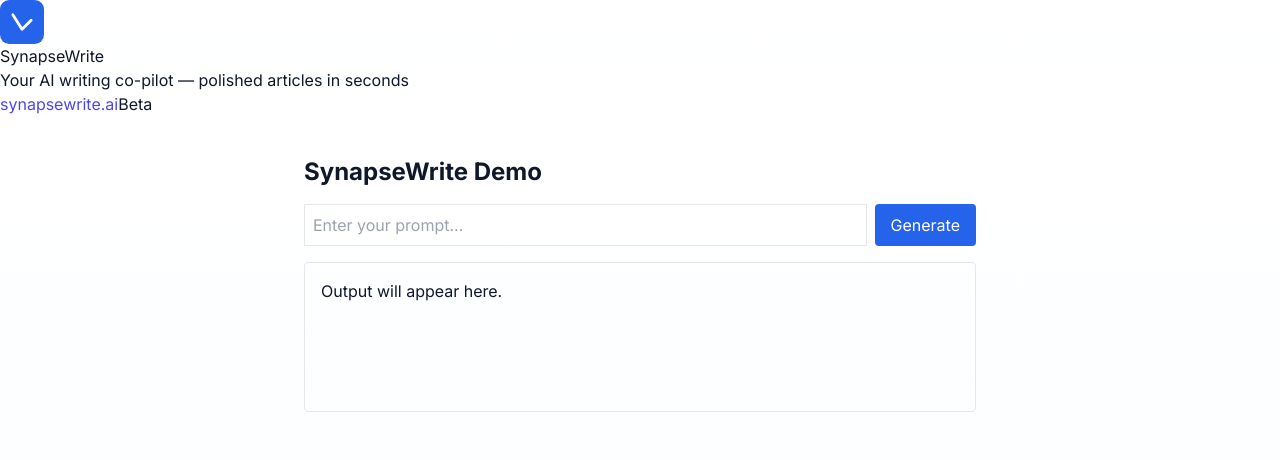
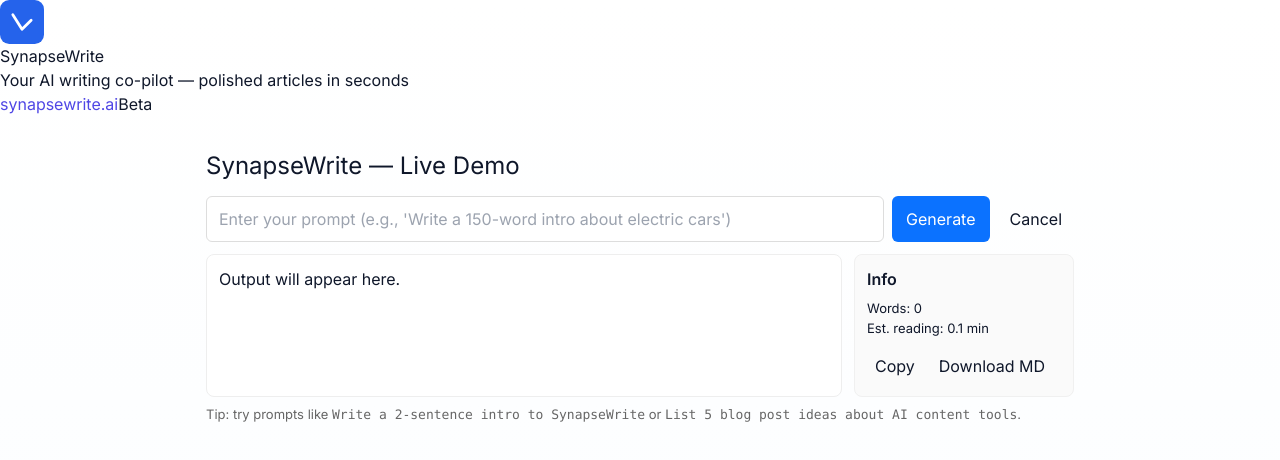
Before and after one commit to inpursuitsol/synapsewrite, a Next.js app: page / in a window 1280 px wide. Shown: the top 460 px of the page. Built offline with nearby package versions, Linux system fonts and the light colour scheme.

Commit message:
Update page.js

```diff
--- a/app/page.js
+++ b/app/page.js
@@ -1,24 +1,60 @@
 "use client";
-import { useState } from "react";
 
-export default function Home() {
+import { useState, useRef } from "react";
+
+/**
+ * Simple streaming UI for /api/stream
+ * - Input prompt
+ * - Streams token-by-token from the API
+ * - Copy to clipboard
+ * - Download as Markdown
+ * - Simple SEO info: word count + est reading time
+ */
+
+export default function Page() {
   const [prompt, setPrompt] = useState("");
   const [output, setOutput] = useState("");
   const [loading, setLoading] = useState(false);
+  const [error, setError] = useState("");
+  const controllerRef = useRef(null);
+
+  function resetState() {
+    setOutput("");
+    setError("");
+    setLoading(false);
+    if (controllerRef.current) {
+      try { controllerRef.current.abort(); } catch {}
+      controllerRef.current = null;
+    }
+  }
 
   async function handleSubmit(e) {
-    e.preventDefault();
-    setOutput("");
+    e?.preventDefault?.();
+    resetState();
+
+    const trimmed = (prompt || "").trim();
+    if (!trimmed) {
+      setError("Please enter a prompt.");
+      return;
+    }
+
     setLoading(true);
+
+    try {
+      // Use AbortController so user can cancel if needed
+      const controller = new AbortController();
+      controllerRef.current = controller;
 
       const res = await fetch("/api/stream", {
         method: "POST",
         headers: { "Content-Type": "application/json" },
-      body: JSON.stringify({ prompt }),
+        body: JSON.stringify({ prompt: trimmed }),
+        signal: controller.signal,
       });
 
-    if (!res.body) {
-      setOutput("No response body");
+      if (!res.ok) {
+        const text = await res.text();
+        setError(`Server error: ${text}`);
         setLoading(false);
         return;
       }
@@ -31,46 +67,125 @@ export default function Home() {
         if (done) break;
         const chunk = decoder.decode(value, { stream: true });
 
-      const lines = chunk.split("\n").filter((line) => line.startsWith("data:"));
+        // The backend sends `data: {...}\n\n` events
+        const lines = chunk.split("\n").filter(Boolean);
         for (const line of lines) {
-        const payload = line.replace("data: ", "").trim();
+          if (!line.startsWith("data:")) continue;
+          const payload = line.replace(/^data:\s*/, "").trim();
           if (payload === "[DONE]") {
             setLoading(false);
+            controllerRef.current = null;
             return;
           }
           try {
-          const data = JSON.parse(payload);
-          if (data.text) {
-            setOutput((prev) => prev + data.text);
+            const parsed = JSON.parse(payload);
+            if (parsed.text) {
+              setOutput((prev) => prev + parsed.text);
+            } else if (parsed.raw) {
+              // optional: include raw payload
+              setOutput((prev) => prev + parsed.raw);
             }
           } catch {
-          // ignore malformed lines
-        }
+            // malformed JSON — append raw payload
+            setOutput((prev) => prev + payload);
           }
         }
       }
 
+      setLoading(false);
+      controllerRef.current = null;
+    } catch (err) {
+      if (err.name === "AbortError") {
+        setError("Request cancelled.");
+      } else {
+        setError(String(err));
+      }
+      setLoading(false);
+      controllerRef.current = null;
+    }
+  }
+
+  function handleCancel() {
+    if (controllerRef.current) {
+      try { controllerRef.current.abort(); } catch {}
+      controllerRef.current = null;
+    }
+    setLoading(false);
+  }
+
+  function handleCopy() {
+    if (!output) return;
+    navigator.clipboard.writeText(output).then(
+      () => alert("Copied to clipboard"),
+      () => alert("Copy failed")
+    );
+  }
+
+  function downloadMarkdown() {
+    if (!output) return;
+    const md = `# Generated by SynapseWrite\n\n${output}\n`;
+    const blob = new Blob([md], { type: "text/markdown" });
+    const url = URL.createObjectURL(blob);
+    const a = document.createElement("a");
+    a.href = url;
+    a.download = "synapsewrite.md";
+    document.body.appendChild(a);
+    a.click();
+    a.remove();
+    URL.revokeObjectURL(url);
+  }
+
+  // Simple SEO-ish helpers
+  function wordCount(text) {
+    if (!text) return 0;
+    return text.trim().split(/\s+/).filter(Boolean).length;
+  }
+  function readingTimeMinutes(text) {
+    const wpm = 200;
+    const minutes = wordCount(text) / wpm;
+    return Math.max(0.1, Math.round(minutes * 10) / 10); // 1 decimal
+  }
+
   return (
-    <main className="max-w-2xl mx-auto py-10">
-      <h1 className="text-2xl font-bold mb-4">SynapseWrite Demo</h1>
-      <form onSubmit={handleSubmit} className="flex gap-2 mb-4">
+    <main style={{ maxWidth: 900, margin: "2rem auto", padding: "0 1rem", fontFamily: "Inter, system-ui, sans-serif" }}>
+      <h1 style={{ fontSize: 24, marginBottom: 12 }}>SynapseWrite — Live Demo</h1>
+
+      <form onSubmit={handleSubmit} style={{ display: "flex", gap: 8, marginBottom: 12 }}>
         <input
-          type="text"
-          className="border p-2 flex-1"
-          placeholder="Enter your prompt..."
           value={prompt}
           onChange={(e) => setPrompt(e.target.value)}
+          placeholder="Enter your prompt (e.g., 'Write a 150-word intro about electric cars')"
+          style={{ flex: 1, padding: "10px 12px", border: "1px solid #ddd", borderRadius: 6 }}
+          disabled={loading}
         />
-        <button
-          type="submit"
-          className="bg-blue-600 text-white px-4 py-2 rounded disabled:opacity-50"
-          disabled={loading}
-        >
+        <button type="submit" style={{ padding: "10px 14px", borderRadius: 6, background: "#0b72ff", color: "white", border: "none" }} disabled={loading}>
           {loading ? "Generating..." : "Generate"}
         </button>
+        <button type="button" onClick={handleCancel} style={{ padding: "10px 12px", borderRadius: 6 }} disabled={!loading}>
+          Cancel
+        </button>
       </form>
-      <div className="border p-4 rounded min-h-[150px] whitespace-pre-wrap">
-        {output || (loading ? "Waiting for response..." : "Output will appear here.")}
+
+      {error && <div style={{ color: "crimson", marginBottom: 12 }}>{error}</div>}
+
+      <div style={{ display: "flex", gap: 12, marginBottom: 8 }}>
+        <div style={{ flex: 1, border: "1px solid #eee", padding: 12, borderRadius: 8, minHeight: 120, whiteSpace: "pre-wrap", background: "#fff" }}>
+          {output || (!loading ? "Output will appear here." : "Waiting for stream...")}
+        </div>
+
+        <div style={{ width: 220, border: "1px solid #f0f0f0", padding: 12, borderRadius: 8, background: "#fafafa" }}>
+          <div style={{ marginBottom: 8, fontWeight: 600 }}>Info</div>
+          <div style={{ fontSize: 13 }}>Words: {wordCount(output)}</div>
+          <div style={{ fontSize: 13 }}>Est. reading: {readingTimeMinutes(output)} min</div>
+          <div style={{ marginTop: 10, display: "flex", gap: 8 }}>
+            <button onClick={handleCopy} disabled={!output} style={{ padding: "6px 8px", borderRadius: 6 }}>Copy</button>
+            <button onClick={downloadMarkdown} disabled={!output} style={{ padding: "6px 8px", borderRadius: 6 }}>Download MD</button>
+          </div>
+        </div>
+      </div>
+
+      <div style={{ fontSize: 13, color: "#666" }}>
+        Tip: try prompts like <code>Write a 2-sentence intro to SynapseWrite</code> or <code>List 5 blog post ideas about AI content tools</code>.
       </div>
     </main>
   );
```
Lines whose indentation alone changed are shown as unchanged.
